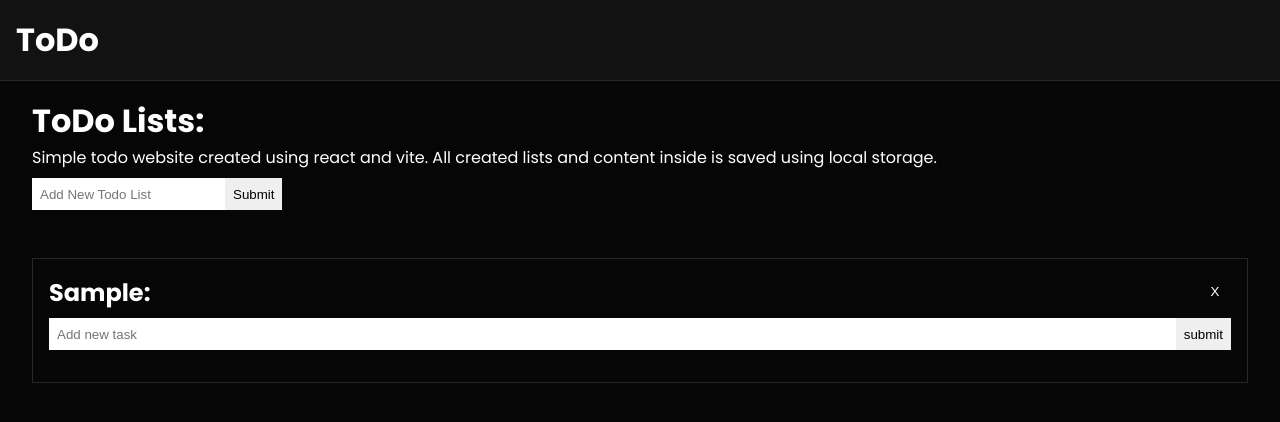
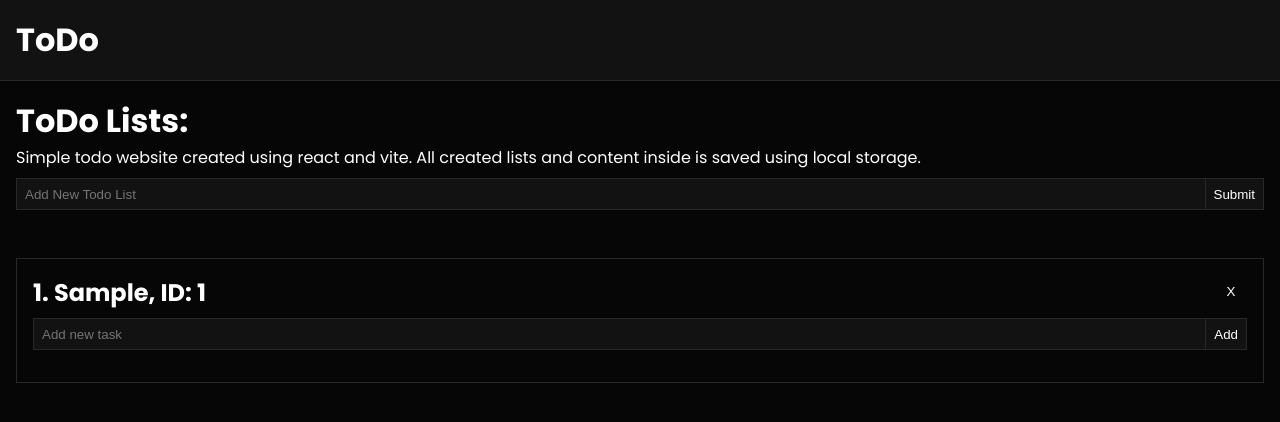
Before and after one commit to AxmBro/todo-react-website, a React (Vite) app: page / in a window 1280 px wide. Both pictures are taken after typing "Sample" into the empty fields and a click on the button "Submit". Shown: the top 422 px of the page. Built offline with nearby package versions, Linux system fonts and the light colour scheme.

Commit message:
feat: add new styles folder, refactor some css

```diff
--- a/src/App.css
+++ b/src/App.css
@@ -17,10 +17,5 @@ li {
 }
 
 main {
-  padding: 0 2rem;
+  padding: 0 1rem;
 }
-
-/* *:focus {
-  background-color: red !important;
-  border: 1px red solid !important;
-} */
--- a/src/components/Todo.jsx
+++ b/src/components/Todo.jsx
@@ -1,6 +1,8 @@
 import React, { useEffect, useState, useContext } from "react";
+import { ListsContext } from "../contexts/ListsContext";
 import styles from "./Todo.module.css";
-import { ListsContext } from "../contexts/ListsContext";
+import inputStyles from "../styles/Input.module.css";
+import buttonStyles from "../styles/Button.module.css";
 
 function TodoContainer() {
   const { lists } = useContext(ListsContext);
@@ -16,7 +18,6 @@ function TodoContainer() {
         <div className={styles.todoGridContainer}>
           {lists.map((list, index) => {
             return (
-              <>
               <TodoItem
                 key={`${list.name}${list.id}`}
                 title={list.name}
@@ -24,7 +25,6 @@ function TodoContainer() {
                 index={index}
                 localStoragePrefix={`${list.name}${list.id}`}
               />
-              </>
             );
           })}
         </div>
@@ -78,23 +78,34 @@ function TodoItem({ localStoragePrefix, title, listId, index }) {
     <>
       <div className={styles.todoContainer}>
         <div className={styles.titleContainer}>
-          <h2 className={styles.title}>{`${title}: `}</h2>
+          <h2 className={styles.title}>{`${
+            index + 1
+          }. ${title}, ID: ${listId}`}</h2>
           <div className={styles.titleButtonsContainer}>
             <TodoMoveOptions currentIndex={index} />
             <button onClick={handleRemoveList}>X</button>
           </div>
         </div>
         <div className={styles.todoAddNewTaskContainer}>
+          <div className={styles.todoAddNewTaskInputWrapper}>
             <input
               placeholder="Add new task"
-            className={styles.todoAddNewTaskInput}
+              style={{ width: "100%" }}
+              className={inputStyles.inputText}
               type="text"
               name={`input${localStoragePrefix}`}
               id={`title${localStoragePrefix}`}
               value={input}
               onChange={handleChangeInput}
             />
-          <button onClick={handleAddTask}>submit</button>
+          </div>
+          <button
+            onClick={handleAddTask}
+            className={buttonStyles.buttonSubmit}
+            style={{ borderLeft: 0 }}
+          >
+            Add
+          </button>
         </div>
         {tasks && (
           <ul className={styles.ul}>
@@ -174,16 +185,24 @@ function AddTodo() {
 
   return (
     <>
-      <div className={styles.addTodo}>
+      <div className={styles.addTodoContainer}>
         <form action="" onSubmit={addNewList}>
           <input
+            className={inputStyles.inputText}
+            style={{ width: "100%" }}
             placeholder="Add New Todo List"
             type="text"
             name="addNewTodo"
             value={input}
             onChange={handleInputChange}
           />
-          <button type="submit">Submit</button>
+          <button
+            type="submit"
+            className={buttonStyles.buttonSubmit}
+            style={{ borderLeft: 0 }}
+          >
+            Submit
+          </button>
         </form>
       </div>
     </>
@@ -215,14 +234,12 @@ const TodoMoveOptions = ({ currentIndex }) => {
     <div className={styles.moveOptionsContainer}>
       <p
         onClick={moveBack}
-        disabled={currentIndex <= 0}
         style={{ display: currentIndex <= 0 ? "none" : "" }}
       >
         {"<-"}
       </p>
       <p
         onClick={moveNext}
-        disabled={currentIndex >= lists.length - 1}
         style={{ display: currentIndex >= lists.length - 1 ? "none" : "" }}
       >
         {"->"}
--- a/src/components/Todo.module.css
+++ b/src/components/Todo.module.css
@@ -8,8 +8,9 @@
 }
 
 .todoGridContainer {
-  grid-template-columns: repeat(auto-fit, minmax(300px, 1fr));
-  grid-gap: 1rem;
+  /* grid-template-columns: repeat(3, minmax(300px, 1fr)); */
+  grid-template-columns: repeat(auto-fit, minmax(400px, 1fr));
+  grid-gap: 2rem;
   display: grid;
   padding-top: 3rem;
   justify-content: center;
@@ -23,23 +24,8 @@
   display: flex;
 }
 
-.todoAddNewTaskContainer button {
-  margin: 0;
-  padding: 0 0.5rem;
-  border: 0;
-}
-
-.todoAddNewTaskContainer button:hover {
-  cursor: pointer;
-}
-
-.todoAddNewTaskInput {
-  height: 2rem;
-  margin: 0;
-  padding: 0.5rem;
-  border: 0;
-  flex: 1;
-  box-sizing: border-box;
+.todoAddNewTaskInputWrapper {
+  flex-grow: 1;
 }
 
 .ul {
@@ -83,6 +69,7 @@
   display: flex;
 }
 
+/* checkbox */
 .taskItemContainer .container input {
   margin: 0 0.5rem 0 0;
 }
@@ -121,30 +108,16 @@
   display: flex;
   flex-direction: row;
   gap: 0.5rem;
+  padding-left: 1rem;
 }
 
-.addTodo {
+.addTodoContainer {
   padding-top: 0.5rem;
 }
 
-.addTodo button {
-  height: 2rem;
-  margin: 0;
-  padding: 0 0.5rem;
-  border: 0;
-}
-
-.addTodo button:hover {
-  cursor: pointer;
-}
-
-.addTodo input {
-  height: 2rem;
-  margin: 0;
-  padding: 0.5rem;
-  border: 0;
-  flex: 1;
-  box-sizing: border-box;
+.addTodoContainer form {
+  display: flex;
+  flex-direction: row;
 }
 
 p {
@@ -167,3 +140,15 @@ p {
   cursor: pointer;
   color: red;
 }
+
+@media (min-width: 1300px) {
+  .todoGridContainer {
+    grid-template-columns: repeat(3, minmax(300px, 1fr));
+  }
+}
+
+@media (max-width: 450px) {
+  .todoGridContainer {
+    grid-template-columns: repeat(1, minmax(50px, 1fr));
+  }
+}
--- /dev/null
+++ b/src/styles/Button.module.css
@@ -0,0 +1,12 @@
+.buttonSubmit {
+  margin: 0;
+  padding: 0 0.5rem;
+  background-color: rgb(18, 18, 18);
+  border: 1px solid rgb(40, 40, 40);
+  color: rgb(255, 255, 255);
+}
+
+.buttonSubmit:hover {
+  cursor: pointer;
+  background-color: rgb(40, 40, 40);
+}
--- /dev/null
+++ b/src/styles/Input.module.css
@@ -0,0 +1,14 @@
+.inputText {
+  color: rgb(255, 255, 255);
+  height: 2rem;
+  margin: 0;
+  padding: 0.5rem;
+  box-sizing: border-box;
+  background-color: rgb(18, 18, 18);
+  border: 1px solid rgb(40, 40, 40);
+}
+
+.inputText:focus-visible {
+  position: relative;
+  z-index: 5;
+}
```
Lines whose indentation alone changed are shown as unchanged.
